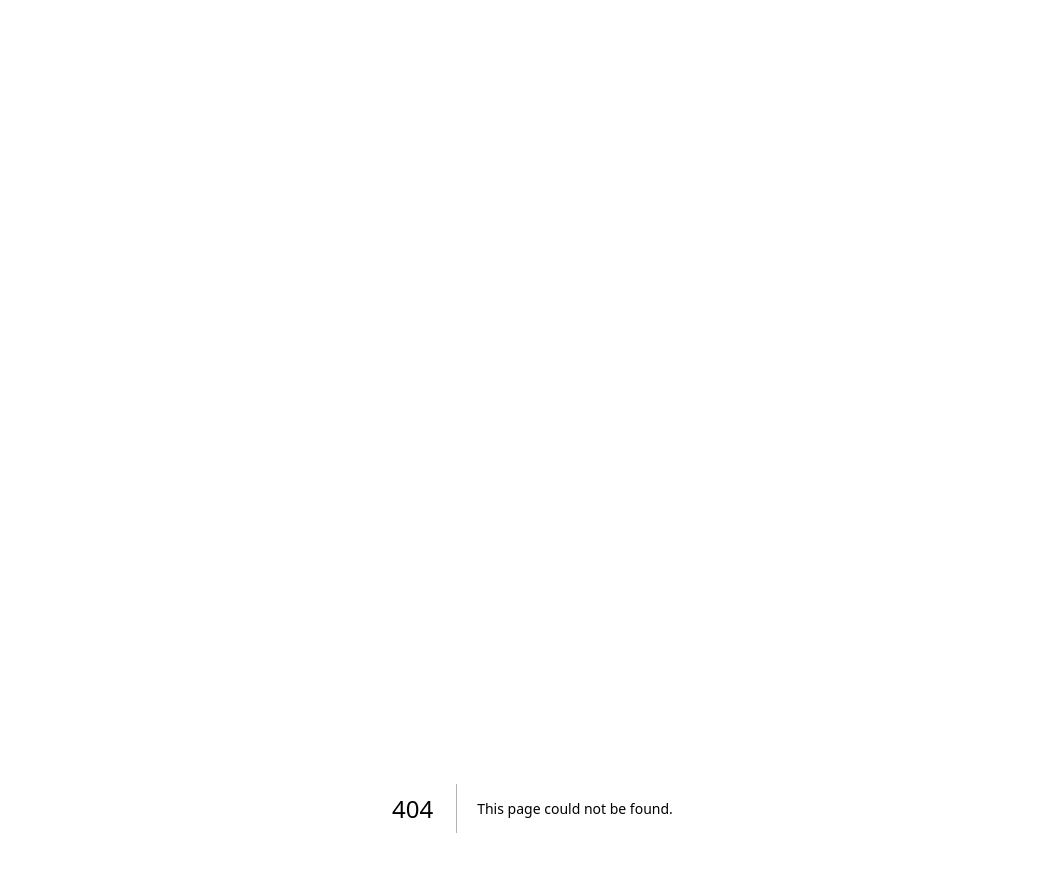
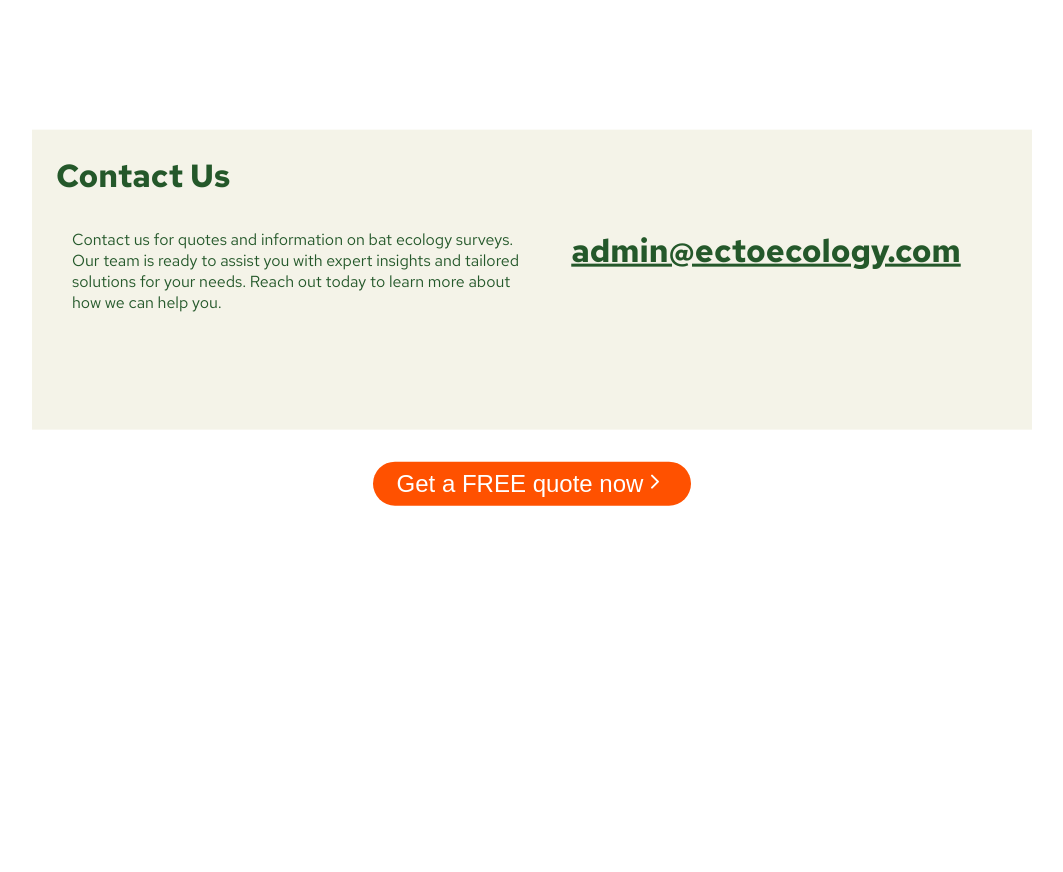
Before and after one commit to kerrytooley/EctoEcology, a Next.js app: page /contact in a window 1280 px wide. Before the commit this address had no page. Shown: the part 920-1792 px from the top of the page, without its empty margins (108-1171 px from the left). After the commit the page ends 1536 px from the top, so only its background shows below. Built offline with nearby package versions, Linux system fonts and the light colour scheme.

Commit message:
contact page

```diff
--- /dev/null
+++ b/src/app/contact/page.tsx
@@ -0,0 +1,46 @@
+"use client";
+
+import NavigationButton from "@/components/NavigationButton";
+import SectionTitle, { Header, SectionSubtitle, Text } from "@/components/SectionTitles";
+import { colors } from "@/styles/theme";
+
+export default function ContactPage() {
+  return (
+    <>
+      <div
+        style={{
+          backgroundColor: colors.light,
+          padding: "1rem",
+          width: "90vw",
+          height: "300px",
+          maxWidth: "1000px",
+          margin: "1rem auto",
+
+        }}
+      >
+        <SectionTitle style={{ marginTop: 0 }}>Contact Us</SectionTitle>
+        <div style={{ display: "flex", flexDirection: "row", padding: "1rem" }}>
+          <div style={{ flex: 1 }}>
+            <Text>
+              Contact us for quotes and information on bat ecology surveys. Our
+              team is ready to assist you with expert insights and tailored
+              solutions for your needs. Reach out today to learn more about how
+              we can help you.
+            </Text>
+          </div>
+          <div style={{ flex: 1}}>
+            <Header style={{textAlign: "center"}} >
+              <a href="mailto:admin@ectoecology.com?subject=Survey%20Request&body=Hi%20there,%0AI'd%20like%20to%20book%20a%20survey.">
+                {" "}
+                admin@ectoecology.com
+              </a>
+            </Header>
+          </div>
+        </div>
+      </div>
+      <div style={{ display: "flex", justifyContent: "center" }}>
+        <NavigationButton type="sales" />
+      </div>
+    </>
+  );
+}
```
